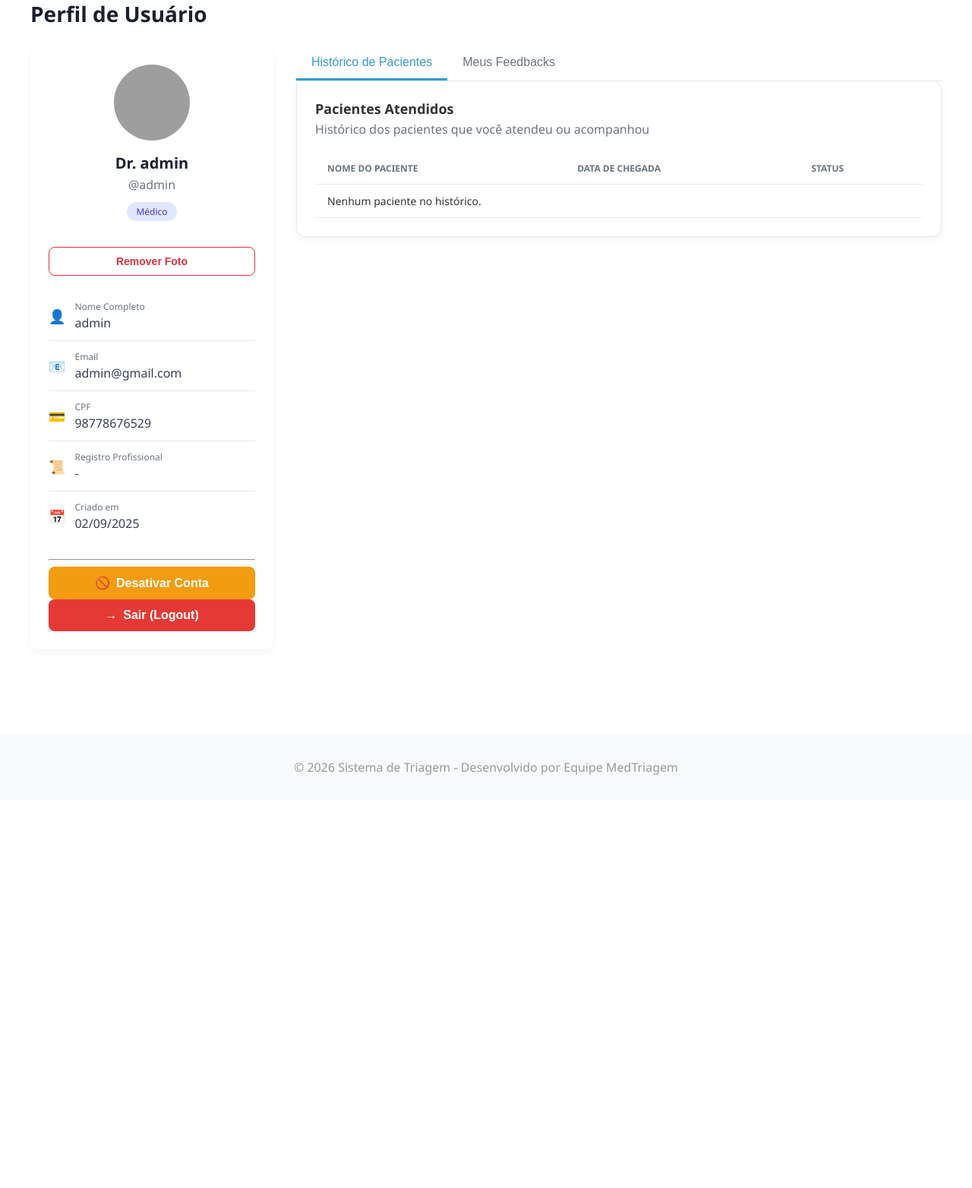
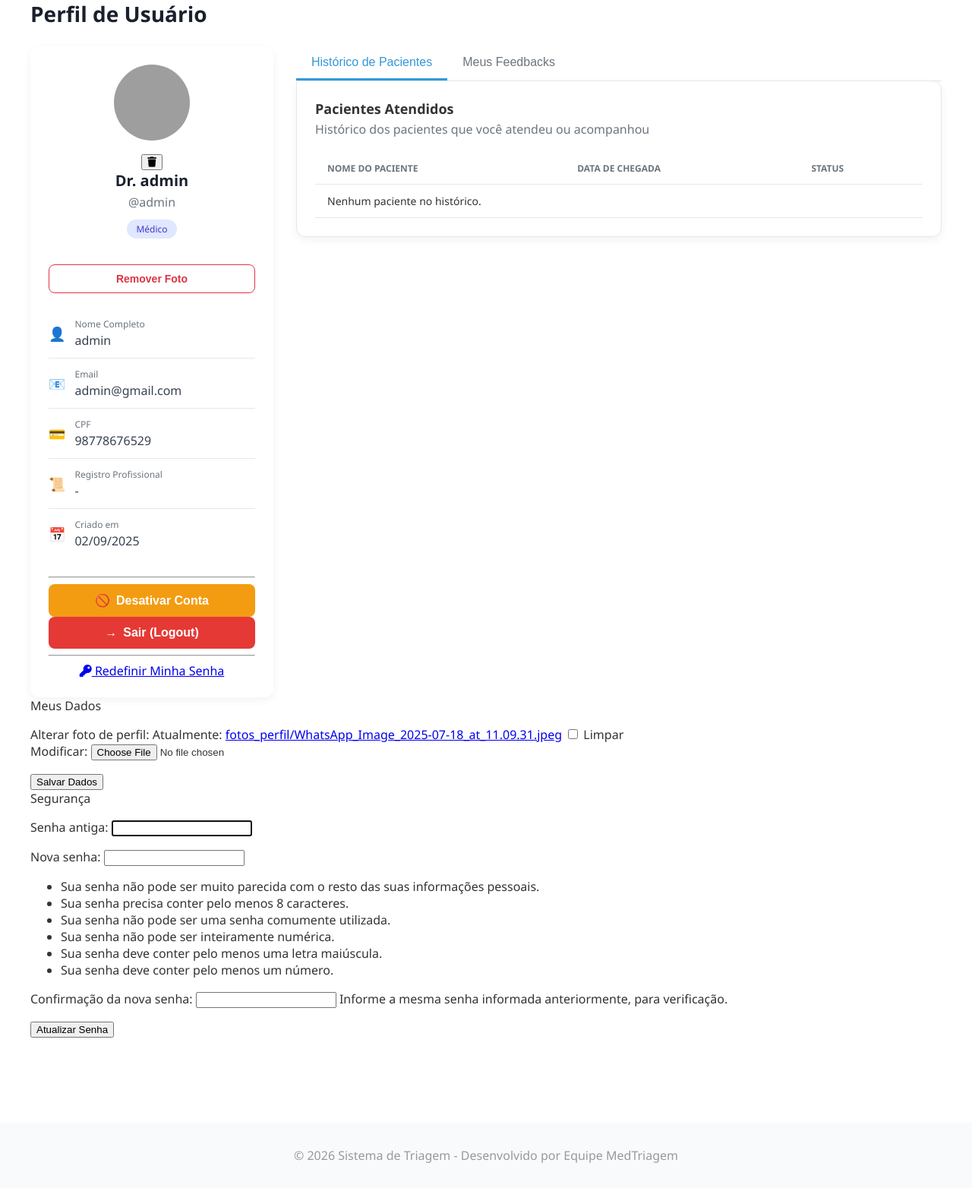
Before and after one commit to rafael-c3/Sistema_de_Triagem, a Django app: page /master/perfil/ in a window 1280 px wide. Shown: the part 173-1737 px from the top of the page at 76% size. Before the commit the page ends 1193 px from the top, so only its background shows below. Run offline with Django 5.2, Linux system fonts and the light colour scheme; a user stored in the database is signed in; data comes from the database, SQL or seed files in the repository; both versions use the stored data as it was after the commit; grey boxes are pictures that could not be loaded.

Commit message:
v1.9.8.3 Alteração de senha e Botão de remoção de tela de perfil

```diff
--- a/triagem/templates/site/perfil.html
+++ b/triagem/templates/site/perfil.html
@@ -34,6 +34,7 @@
                         <img src="{% static 'front/img/avatar_default.png' %}" alt="Avatar Padrão" id="profile-pic-display">
                     {% endif %}
 
+
                     {% if usuario == user %}
                     <div class="avatar-overlay">
                         <svg width="24" height="24" viewBox="0 0 24 24" fill="none" stroke="currentColor" stroke-width="2.5" stroke-linecap="round" stroke-linejoin="round" class="feather feather-camera"><path d="M23 19a2 2 0 0 1-2 2H3a2 2 0 0 1-2-2V8a2 2 0 0 1 2-2h4l2-3h6l2 3h4a2 2 0 0 1 2 2z"></path><circle cx="12" cy="13" r="4"></circle></svg>
@@ -47,6 +48,20 @@
                         {{ form_foto.foto_perfil }} </form>
                     {% endif %}
                 </div>
+
+                {% if perfil_usuario.foto_perfil %}
+                <form method="POST" style="display: inline;">
+                    {% csrf_token %}
+                    <button type="submit"
+                            name="btn_remover_foto"
+                            class="btn btn-danger btn-sm position-absolute top-0 end-0 rounded-circle"
+                            style="right: -10px;"
+                            title="Remover foto atual"
+                            onclick="return confirm('Tem certeza que deseja remover sua foto?');">
+                        <i class="fas fa-trash"></i>
+                    </button>
+                </form>
+                {% endif %}
 
                 <h3>Dr. {{ usuario.nome_completo }}</h3>
                 <p class="username">@{{ usuario.username }}</p>
@@ -146,6 +161,13 @@
                         <span class="icon">→</span> Sair (Logout)
                     </button>
                 </form>
+
+                <hr>
+                <div class="d-grid gap-2">
+                    <a href="{% url 'hosp:alterar_senha' %}" class="btn btn-outline-danger">
+                        <i class="fas fa-key"></i> Redefinir Minha Senha
+                    </a>
+                </div>
                 {% endif %}
             </div>
         </aside>
@@ -270,6 +292,37 @@
             </div>
         </section>
     </div>
+    <div class="container">
+
+    <div class="card mb-4">
+        <div class="card-header">Meus Dados</div>
+        <div class="card-body">
+            <form method="POST" enctype="multipart/form-data">
+                {% csrf_token %}
+                {{ form_dados.as_p }}
+
+                <button type="submit" name="btn_dados_pessoais" class="btn btn-primary">
+                    Salvar Dados
+                </button>
+            </form>
+        </div>
+    </div>
+
+    <div class="card border-danger">
+        <div class="card-header bg-danger text-white">Segurança</div>
+        <div class="card-body">
+            <form method="POST">
+                {% csrf_token %}
+                {{ form_senha.as_p }}
+
+                <button type="submit" name="btn_mudar_senha" class="btn btn-danger">
+                    Atualizar Senha
+                </button>
+            </form>
+        </div>
+    </div>
+
+</div>
 </div>
 {% endwith %}
 
--- a/triagem/urls.py
+++ b/triagem/urls.py
@@ -34,5 +34,5 @@ urlpatterns = [
     path('gestao/log-auditoria/', log_auditoria_view, name='log_auditoria'),
     path('perfil/limpar-foto/ajax/', views.clear_profile_picture_ajax_view, name='clear_profile_picture_ajax'),
 
-
+    path('perfil/seguranca/', views.alterar_senha_view, name='alterar_senha'),
 ]
--- a/triagem/views.py
+++ b/triagem/views.py
@@ -14,10 +14,13 @@ from django.utils import timezone
 from django.db.models import Case, When, Value, IntegerField, Avg, F, DurationField, Count
 from django.urls import reverse
 from django.core.paginator import Paginator
+from django.contrib.auth import update_session_auth_hash
+from django.contrib.auth.forms import PasswordChangeForm
 import datetime
 import json
 import secrets
 import string
+
 
 @login_required
 def index_view(request):
@@ -314,77 +317,109 @@ def registro_view(request):
     }
     return render(request, 'site/registro.html', context)
 
-@login_required # Garante que apenas usuários logados possam ver esta página
+@login_required
 def perfil_view(request):
     """
     Exibe as informações do usuário logado e seu histórico de pacientes.
     """
-    unidade_atual = request.user.unidade_saude
-    # Prepara um dicionário de contexto para enviar ao template
-    context = {}
+    usuario_logado = request.user  # Padronizei o nome da variável
+    unidade_atual = usuario_logado.unidade_saude
 
-    # Pega o usuário logado
-    usuario_logado = request.user
+    # --- CORREÇÃO 1: Inicializar os formulários AQUI (para existirem no GET) ---
+    # Estado inicial: Carrega os dados atuais do usuário
+    form_dados = ProfilePictureForm(instance=usuario_logado)
+    form_senha = PasswordChangeForm(usuario_logado)
+    form_foto = ProfilePictureForm(instance=usuario_logado)
+    # --------------------------------------------------------------------------
 
-    # Lógica para o formulário de upload de foto
     if request.method == 'POST':
-        # Verifica se é uma requisição AJAX (o JS vai enviar isso)
+        # Verifica se é uma requisição AJAX (upload de foto)
         if request.headers.get('x-requested-with') == 'XMLHttpRequest':
             form_foto = ProfilePictureForm(request.POST, request.FILES, instance=usuario_logado)
             if form_foto.is_valid():
                 user_atualizado = form_foto.save()
-                # Retorna um JSON com sucesso e a URL da nova foto
                 return JsonResponse({
                     'success': True,
                     'new_photo_url': user_atualizado.foto_perfil.url
                 })
             else:
-                # Retorna um JSON com o erro
                 return JsonResponse({'success': False, 'error': form_foto.errors.as_json()})
 
-        # Se for um POST normal (sem AJAX), recarrega a página.
-        # (Isso é um fallback, mas nossa lógica JS não vai usar isso)
-        return redirect('hosp:perfil')
+        # --- Lógica de Salvar Dados Pessoais ---
+        if 'btn_dados_pessoais' in request.POST:
+            # Aqui sobrescrevemos a variável form_dados com o que veio do POST
+            # ATENÇÃO: Troquei 'user' por 'usuario_logado' para corrigir o outro erro
+            form_dados = ProfilePictureForm(request.POST, request.FILES, instance=usuario_logado)
 
-    # --- Lógica GET (Carregamento da Página - Sem alteração) ---
-    form_foto = ProfilePictureForm(instance=usuario_logado)
-    context = {
-        'form_foto': form_foto,
-        'perfil_usuario': usuario_logado, # Adicionado para consistência
-    }
+            if form_dados.is_valid():
+                form_dados.save()
+                messages.success(request, 'Dados atualizados com sucesso!')
+                return redirect('hosp:perfil')
+
+        # --- Lógica de Mudar Senha ---
+        elif 'btn_mudar_senha' in request.POST:
+            # Aqui sobrescrevemos a variável form_senha com o que veio do POST
+            form_senha = PasswordChangeForm(usuario_logado, request.POST)
+
+            if form_senha.is_valid():
+                user = form_senha.save()
+                update_session_auth_hash(request, user) # Mantém logado
+                messages.success(request, 'Senha alterada com sucesso!')
+                return redirect('hosp:perfil')
+            else:
+                messages.error(request, 'Erro ao mudar senha. Verifique os campos.')
+
+        elif 'btn_remover_foto' in request.POST:
+            # Verifica se existe foto para não dar erro
+            if usuario_logado.foto_perfil:
+                # Deleta o arquivo físico (opcional, mas recomendado para não encher o disco)
+                usuario_logado.foto_perfil.delete(save=False)
+
+                # Limpa o campo no banco
+                usuario_logado.foto_perfil = None
+                usuario_logado.save()
+
+                messages.success(request, 'Foto de perfil removida com sucesso!')
+            return redirect('hosp:perfil')
+
+    # --- Lógica GET (Histórico e Paginação) ---
 
     # 1. VERIFICA O TIPO DE USUÁRIO E BUSCA O HISTÓRICO CORRESPONDENTE
-    historico_pacientes_qs = None # Inicializa como None
+    historico_pacientes_qs = None
+    titulo_historico = 'Histórico' # Valor padrão
+
     if usuario_logado.tipo_usuario == 'MEDICO':
         historico_pacientes_qs = usuario_logado.pacientes_atendidos.all().order_by('-id')
-        context['titulo_historico'] = 'Histórico de Pacientes Atendidos'
+        titulo_historico = 'Histórico de Pacientes Atendidos'
     elif usuario_logado.tipo_usuario == 'ATENDENTE':
         historico_pacientes_qs = usuario_logado.pacientes_criados.all().order_by('-id')
-        context['titulo_historico'] = 'Pacientes Registrados na Triagem'
-    else:
-        context['titulo_historico'] = 'Histórico'
+        titulo_historico = 'Pacientes Registrados na Triagem'
 
-    if historico_pacientes_qs: # Só pagina se a QuerySet existir
-        paginator = Paginator(historico_pacientes_qs, 20) # 20 por página
+    # Paginação do Histórico
+    page_obj_historico = None
+    if historico_pacientes_qs:
+        paginator = Paginator(historico_pacientes_qs, 20)
         page_number = request.GET.get('page')
         page_obj_historico = paginator.get_page(page_number)
-        context['page_obj_historico'] = page_obj_historico # Envia o objeto da página
-    else:
-        context['page_obj_historico'] = None
 
+    # Paginação dos Feedbacks
     feedbacks_do_usuario_qs = FeedbackTriagem.objects.filter(usuario=usuario_logado, unidade_saude=unidade_atual).order_by('-data_criacao')
-
-    # 2. Pagina a lista
-    paginator_feedbacks = Paginator(feedbacks_do_usuario_qs, 20) # 20 feedbacks por página
-
-    # 3. Pega o número da página usando o parâmetro 'fpage'
+    paginator_feedbacks = Paginator(feedbacks_do_usuario_qs, 20)
     feedback_page_number = request.GET.get('fpage')
     page_obj_feedbacks = paginator_feedbacks.get_page(feedback_page_number)
 
-    # Adiciona o objeto da página de feedbacks ao contexto
-    context['page_obj_feedbacks'] = page_obj_feedbacks
+    # --- CORREÇÃO 2: O Contexto agora usa as variáveis que foram criadas lá no topo ---
+    context = {
+        'form_foto': form_foto,
+        'perfil_usuario': usuario_logado,
+        'form_dados': form_dados, # Agora essa variável sempre existe!
+        'form_senha': form_senha, # Essa também!
+        'pagina_ativa': 'perfil',
+        'titulo_historico': titulo_historico,
+        'page_obj_historico': page_obj_historico,
+        'page_obj_feedbacks': page_obj_feedbacks
+    }
 
-    # 2. RENDERIZA O TEMPLATE COM O CONTEXTO ATUALIZADO
     return render(request, 'site/perfil.html', context)
 
 # Adicione esta nova view
@@ -817,3 +852,30 @@ def log_auditoria_view(request):
         'pagina_ativa': 'gestao', # Ou crie um 'log' se quiser
     }
     return render(request, 'site/log_auditoria.html', context)
+
+@login_required
+def alterar_senha_view(request):
+    if request.method == 'POST':
+        # O PasswordChangeForm exige o usuário como primeiro argumento
+        form = PasswordChangeForm(request.user, request.POST)
+
+        if form.is_valid():
+            user = form.save()
+
+            # --- O PULO DO GATO ---
+            # Isso mantém o usuário logado após trocar a senha.
+            # Se não usar isso, ele será deslogado automaticamente.
+            update_session_auth_hash(request, user)
+
+            messages.success(request, 'Sua senha foi alterada com sucesso!')
+            return redirect('hosp:perfil') # Redireciona de volta para o perfil
+        else:
+            messages.error(request, 'Por favor, corrija os erros abaixo.')
+    else:
+        form = PasswordChangeForm(request.user)
+
+    context = {
+        'form': form,
+        'pagina_ativa': 'perfil' # Para manter o menu lateral ativo se tiver
+    }
+    return render(request, 'site/alterar_senha.html', context)
```
Also changed, not shown: triagem/templates/site/alterar_senha.html (added, +56 -0 lines), db.sqlite3.
